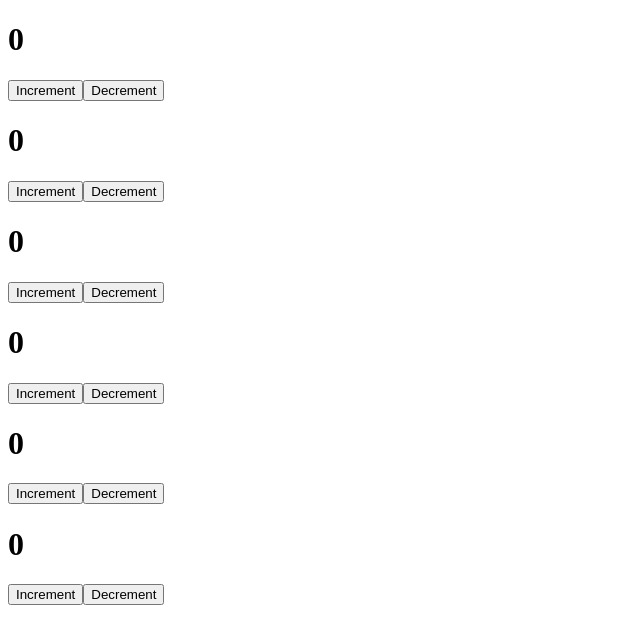
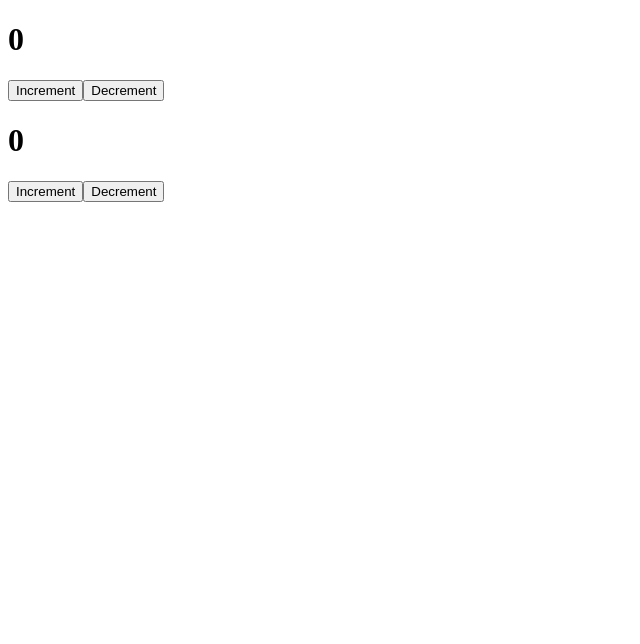
Before and after one commit to KirylZuyeu/ReactStudyProject1, a React (Create React App) app in the folder my-app/: page / in a window 1280 px wide. Shown: the top 644 px of the page, without its empty margins (0-640 px from the left). Built offline with nearby package versions, Linux system fonts and the light colour scheme.

Commit message:
feat: create class component

```diff
--- a/my-app/src/App.js
+++ b/my-app/src/App.js
@@ -1,4 +1,5 @@
 import React, { useState } from "react";
+import ClassCounter from "./components/ClassCounter";
 import Counter from "./components/Counter";
 
 function App() {
@@ -11,11 +12,7 @@ function App() {
     <div className="App">
 
       <Counter/>
-      <Counter/>
-      <Counter/>
-      <Counter/>
-      <Counter/>
-      <Counter/>
+      <ClassCounter/>
 
     </div>
   );
--- /dev/null
+++ b/my-app/src/components/ClassCounter.jsx
@@ -0,0 +1,34 @@
+import React from 'react';
+
+class ClassCounter extends React.Component {
+
+    constructor(props) {
+        super(props);
+        this.state = {
+            count: 0
+        }
+        this.increment = this.increment.bind(this)
+        this.decrement = this.decrement.bind(this)
+    }
+
+    increment() {
+        this.setState({count: this.state.count + 1});
+      }
+
+    decrement() {
+        this.setState({count: this.state.count - 1});
+    }
+
+    render() {
+        return (
+            <div>
+
+            <h1>{this.state.count}</h1>
+            <button onClick={this.increment}>Increment</button>
+            <button onClick={this.decrement}>Decrement</button>
+        </div>
+        )
+    }
+}
+
+export default ClassCounter;
```
